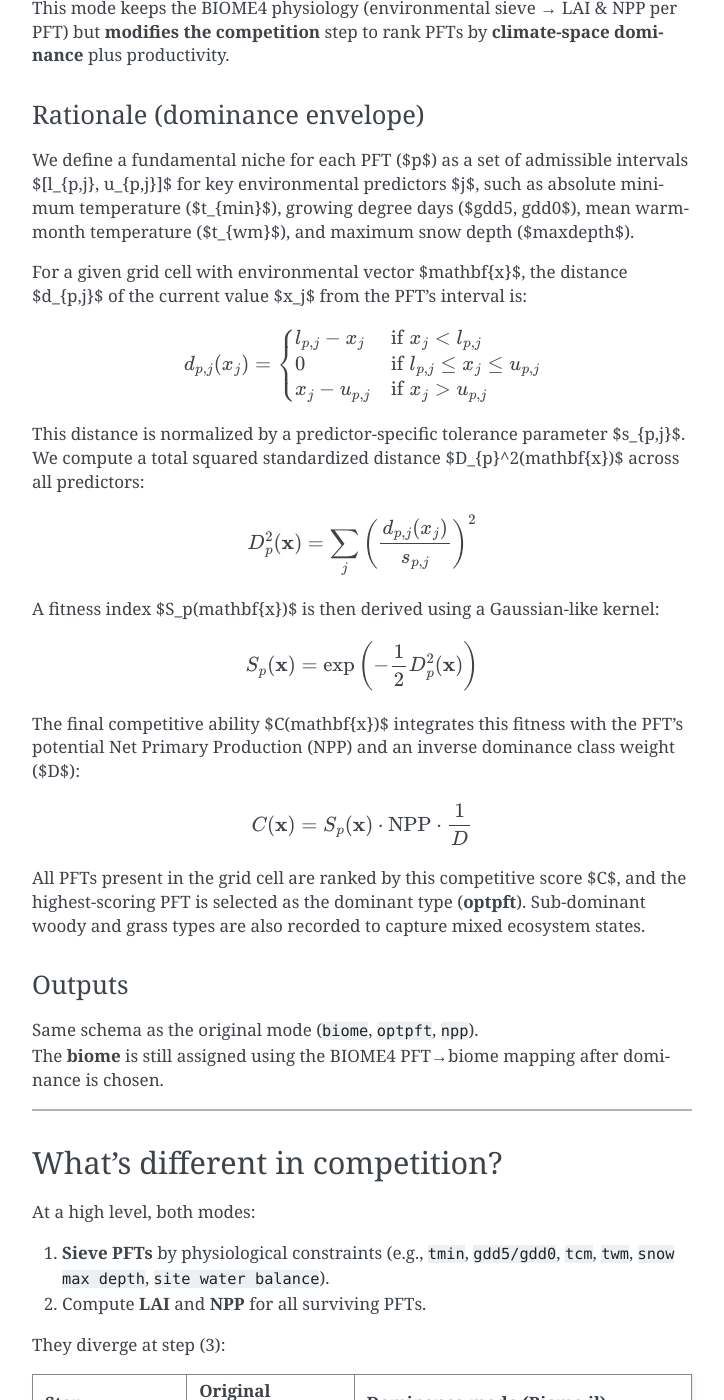
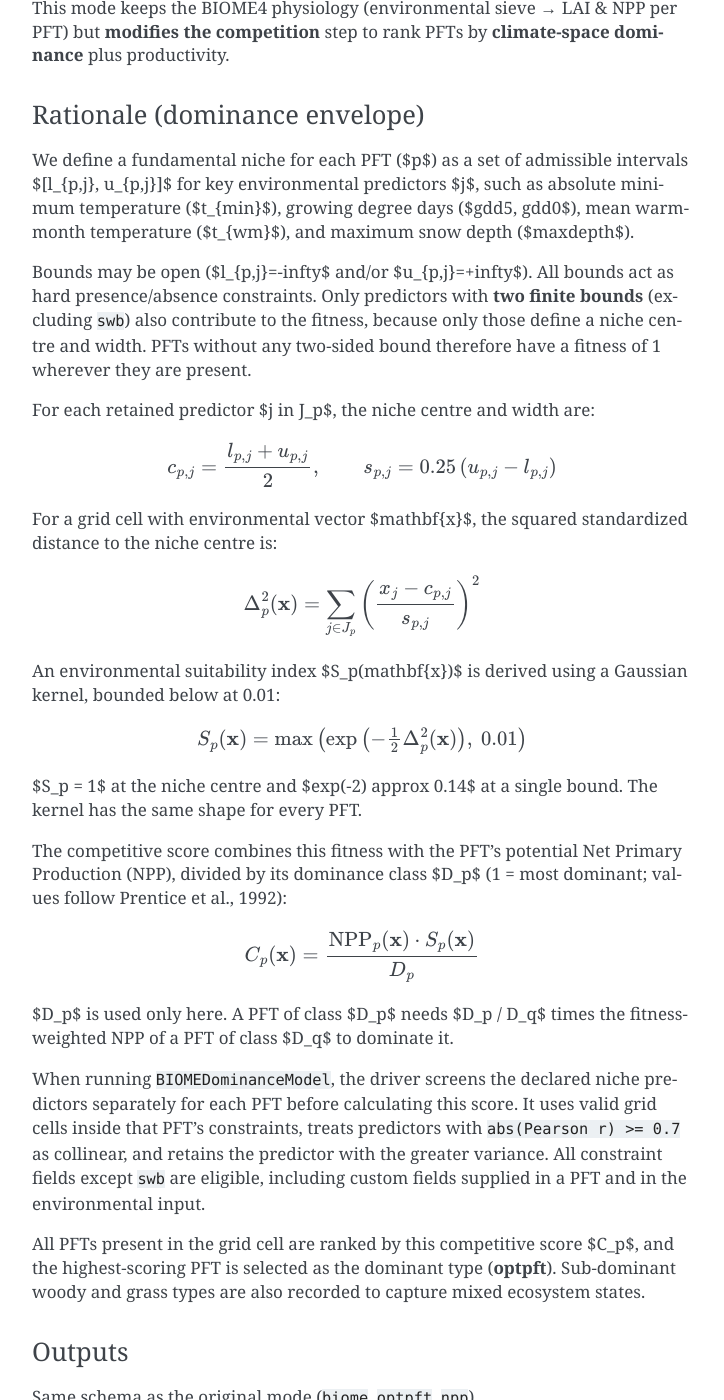
Before and after one commit to clechartre/Biome.jl, a Sphinx documentation site: the page built from docs/src/biome4.md, in a window 1280 px wide and 1400 px high, scrolled down 2218 px. Shown: the whole window, without its empty margins (388-1112 px from the left). Built offline with Sphinx 7.4.7, drawn with Linux system fonts in a browser that asks for light colours; the version number could not be read and is left out; some of the changed text lies outside the part shown.

Commit message:
updates with dominance back and the documentation

````diff
--- a/docs/src/biome4.md
+++ b/docs/src/biome4.md
@@ -4,7 +4,7 @@
 
 **Figure.** Example BIOME4-famil| Step | Original BIOME4 | Dominance-mode (Biome.jl) |
 |---|---|---|
-| 3. Competition | Rule-based comparisons of woody vs. grass PFTs using thresholds on LAI, NPP, fire/greendays, and hand-crafted switches (e.g., temperate evergreen vs. cool conifer; woody-desert fallback; tundra shrub vs. cold herb). | Continuous **scored ranking**: climate-space dominance (Gaussian proximity to each PFT's optima for `clt/pr/pr`) × NPP × (1 / `dominance_factor`). Highest score wins; subdominants retained for mixed states. |utput. The NetCDF typically contains `biome` (class id), `optpft` (dominant PFT id), and `npp` (per-PFT) on the model grid.
+| 3. Competition | Rule-based comparisons of woody vs. grass PFTs using thresholds on LAI, NPP, fire/greendays, and hand-crafted switches (e.g., temperate evergreen vs. cool conifer; woody-desert fallback; tundra shrub vs. cold herb). | Continuous **scored ranking**: Gaussian fitness around each PFT's niche centre × NPP / `dominance_factor`. Highest score wins; subdominants retained for mixed states. |utput. The NetCDF typically contains `biome` (class id), `optpft` (dominant PFT id), and `npp` (per-PFT) on the model grid.
 
 We offer two ways to run the BIOME4 logic:
 
@@ -44,36 +44,45 @@ This mode keeps the BIOME4 physiology (environmental sieve → LAI & NPP per PFT
 
 We define a fundamental niche for each PFT ($p$) as a set of admissible intervals $[l_{p,j}, u_{p,j}]$ for key environmental predictors $j$, such as absolute minimum temperature ($t_{min}$), growing degree days ($gdd5, gdd0$), mean warm-month temperature ($t_{wm}$), and maximum snow depth ($maxdepth$).
 
-For a given grid cell with environmental vector $\mathbf{x}$, the distance $d_{p,j}$ of the current value $x_j$ from the PFT's interval is:
+Bounds may be open ($l_{p,j}=-\infty$ and/or $u_{p,j}=+\infty$). All bounds act as hard presence/absence constraints. Only predictors with **two finite bounds** (excluding `swb`) also contribute to the fitness, because only those define a niche centre and width. PFTs without any two-sided bound therefore have a fitness of 1 wherever they are present.
+
+For each retained predictor $j \in J_p$, the niche centre and width are:
 
 ```math
-d_{p,j}(x_j) = \begin{cases}
-  l_{p,j} - x_j & \text{if } x_j < l_{p,j} \\
-  0 & \text{if } l_{p,j} \le x_j \le u_{p,j} \\
-  x_j - u_{p,j} & \text{if } x_j > u_{p,j}
-\end{cases}
+c_{p,j} = \frac{l_{p,j} + u_{p,j}}{2}, \qquad s_{p,j} = 0.25\,(u_{p,j} - l_{p,j})
 ```
 
-This distance is normalized by a predictor-specific tolerance parameter $s_{p,j}$. We compute a total squared standardized distance $D_{p}^2(\mathbf{x})$ across all predictors:
+For a grid cell with environmental vector $\mathbf{x}$, the squared standardized distance to the niche centre is:
 
 ```math
-D_p^2(\mathbf{x}) = \sum_j \left( \frac{ d_{p,j}(x_j) }{ s_{p,j} } \right)^2
+\Delta_p^2(\mathbf{x}) = \sum_{j \in J_p} \left( \frac{x_j - c_{p,j}}{s_{p,j}} \right)^2
 ```
 
-A fitness index $S_p(\mathbf{x})$ is then derived using a Gaussian-like kernel:
+An environmental suitability index $S_p(\mathbf{x})$ is derived using a Gaussian kernel, bounded below at 0.01:
 
 ```math
-S_p(\mathbf{x}) = \exp \left( -\frac{1}{2} D_p^2(\mathbf{x}) \right)
+S_p(\mathbf{x}) = \max\left( \exp \left( -\tfrac{1}{2} \Delta_p^2(\mathbf{x}) \right),\ 0.01 \right)
 ```
 
-The final competitive ability $C(\mathbf{x})$ integrates this fitness with the PFT's potential Net Primary Production (NPP) and an inverse dominance class weight ($D$):
+$S_p = 1$ at the niche centre and $\exp(-2) \approx 0.14$ at a single bound. The kernel has the same shape for every PFT.
+
+The competitive score combines this fitness with the PFT's potential Net Primary Production (NPP), divided by its dominance class $D_p$ (1 = most dominant; values follow Prentice et al., 1992):
 
 ```math
-C(\mathbf{x}) = S_p(\mathbf{x}) \cdot \text{NPP} \cdot \frac{1}{D}
+C_p(\mathbf{x}) = \frac{\text{NPP}_p(\mathbf{x}) \cdot S_p(\mathbf{x})}{D_p}
 ```
 
+$D_p$ is used only here. A PFT of class $D_p$ needs $D_p / D_q$ times the fitness-weighted NPP of a PFT of class $D_q$ to dominate it.
 
-All PFTs present in the grid cell are ranked by this competitive score $C$, and the highest-scoring PFT is selected as the dominant type (**optpft**). Sub-dominant woody and grass types are also recorded to capture mixed ecosystem states.
+When running `BIOMEDominanceModel`, the driver screens the declared niche
+predictors separately for each PFT before calculating this score. It uses valid
+grid cells inside that PFT's constraints, treats predictors with
+`abs(Pearson r) >= 0.7` as collinear, and retains the predictor with the
+greater variance. All constraint fields except `swb` are eligible, including
+custom fields supplied in a PFT and in the environmental input.
+
+
+All PFTs present in the grid cell are ranked by this competitive score $C_p$, and the highest-scoring PFT is selected as the dominant type (**optpft**). Sub-dominant woody and grass types are also recorded to capture mixed ecosystem states.
 
 ### Outputs
 
@@ -93,7 +102,7 @@ They diverge at step (3):
 
 | Step | Original BIOME4 | Dominance-mode (Biome.jl) |
 |---|---|---|
-| 3. Competition | Rule-based comparisons of woody vs. grass PFTs using thresholds on LAI, NPP, fire/greendays, and hand-crafted switches (e.g., temperate evergreen vs. cool conifer; woody-desert fallback; tundra shrub vs. cold herb). | Continuous **scored ranking**: climate-space dominance (Gaussian proximity to each PFT’s optima for `tcm/tmin/gdd5/gdd0/twm/maxdepth`) × NPP × (1 / `dominance_factor`). Highest score wins; subdominants retained for mixed states. |
+| 3. Competition | Rule-based comparisons of woody vs. grass PFTs using thresholds on LAI, NPP, fire/greendays, and hand-crafted switches (e.g., temperate evergreen vs. cool conifer; woody-desert fallback; tundra shrub vs. cold herb). | Continuous **scored ranking**: Gaussian fitness around each PFT's niche centre (two-sided bounds of `tcm/tmin/gdd5/gdd0/twm/maxdepth` and custom constraints) × NPP / `dominance_factor`. Highest score wins; subdominants retained for mixed states. |
 
 This preserves BIOME4’s physiology and the environmental sieve, while replacing the final “if/else” winner logic with a continuous dominance score—making it easier to extend to custom PFT sets without rewriting many rule branches.
 
````
Also changed, not shown: docs/src/pfts.md (+1 -1 lines), 2 other files.
